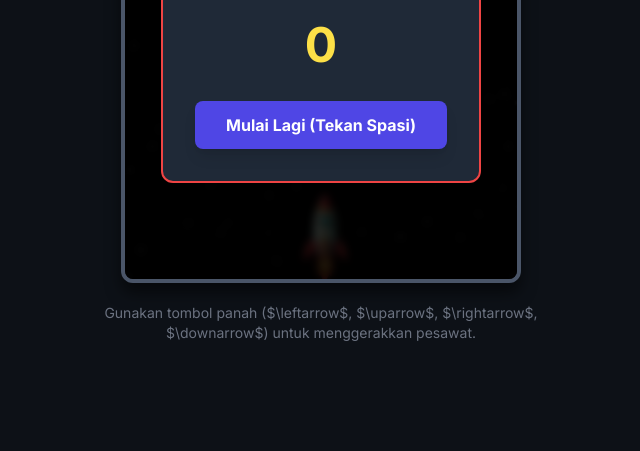
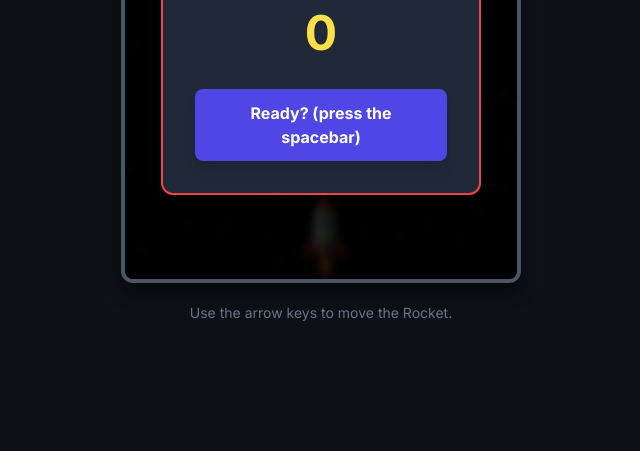
Before and after one commit to agumgumelar/Rialo-Space-, a plain HTML site: page index.html in a window 1280 px wide. Shown: the part 349-800 px from the top of the page, without its empty margins (319-959 px from the left). Drawn offline with nearby package versions, Linux system fonts and the light colour scheme.

Commit message:
Update index.html

```diff
--- a/index.html
+++ b/index.html
@@ -120,14 +120,14 @@
                         <p class="text-lg mb-6">Skor Akhir Anda:</p>
                         <p id="finalScore" class="text-5xl font-extrabold text-yellow-300 mb-8">0</p>
                         <button onclick="startGame()" class="bg-indigo-600 hover:bg-indigo-700 text-white font-bold py-3 px-6 rounded-lg shadow-lg transition duration-200 w-full">
-                            Mulai Lagi (Tekan Spasi)
+                            Ready? (press the spacebar﻿)
                         </button>
                     </div>
                 </div>
             </div>
         </div>
 
-        <p class="text-sm text-gray-500 mt-4">Gunakan tombol panah ($\leftarrow$, $\uparrow$, $\rightarrow$, $\downarrow$) untuk menggerakkan pesawat.</p>
+        <p class="text-sm text-gray-500 mt-4">Use the arrow keys to move the Rocket.</p>
 
     </div>
 
@@ -142,8 +142,8 @@
     let gameOverMessageElement;
 
     // Konstanta Game
-    const GAME_AREA_WIDTH = 400; // Lebar #main
-    const GAME_AREA_HEIGHT = 500; // Tinggi #main
+    const GAME_AREA_WIDTH = 1000; // Lebar #main
+    const GAME_AREA_HEIGHT = 700; // Tinggi #main
     const PLANE_WIDTH = 100;
     const PLANE_HEIGHT = 130;
     const METEOR_WIDTH = 96;
```
